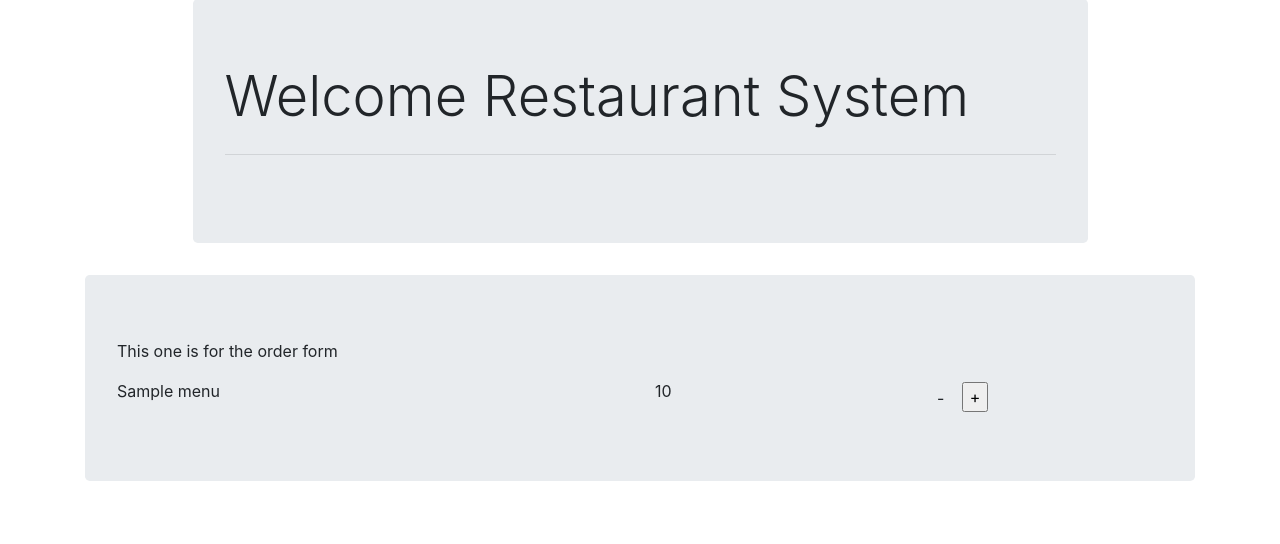
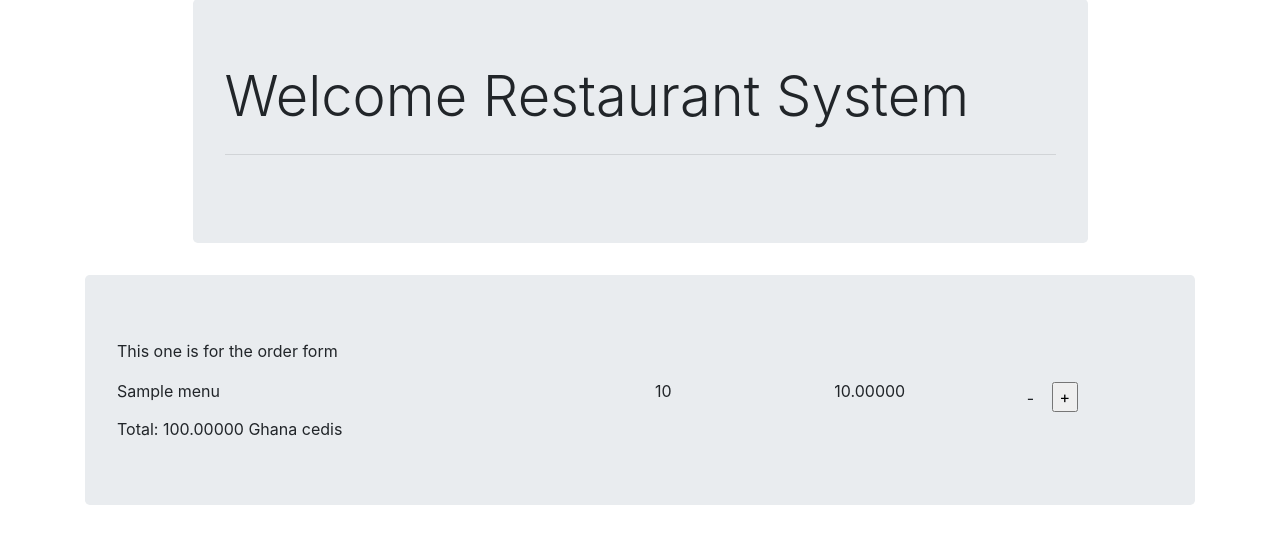
Before and after one commit to ChisengaSol/SEGroupProjectTwo, a Django app: page /orders/ in a window 1280 px wide. Shown: the part 105-649 px from the top of the page. Run offline with Django 3.2, Linux system fonts and the light colour scheme; a user stored in the database is signed in; tables that the repository leaves empty hold one stand-in row (values such as "Sample post"); some libraries are stand-ins or nearby versions.

Commit message:
total price

```diff
--- a/restaurant_system/models.py
+++ b/restaurant_system/models.py
@@ -43,13 +43,17 @@ class Payment(models.Model):
 class Orders(models.Model):
     DRAFT = 'draft'
     CONFIRMED = 'confirmed'
+    DECLINED = 'declined'
     CHOICES = (
         (DRAFT, 'draft'),
         (CONFIRMED , 'confirmed'),
+        (DECLINED, 'declined'),
     )
     menu = models.ManyToManyField(Menu)
     user = models.ForeignKey(User,on_delete=models.CASCADE)
     qty = models.IntegerField(default=1)
+    order_status = models.CharField(max_length=255, choices=CHOICES, default=DRAFT)
+
 
 class PaymentOrder(models.Model):
     payment = models.ForeignKey(Payment, on_delete=models.CASCADE)
--- a/restaurant_system/templates/restaurant_system/order.html
+++ b/restaurant_system/templates/restaurant_system/order.html
@@ -1,7 +1,10 @@
 {%extends "restaurant_system/base.html"%}
 {% block content %}
 <p>This one is for the order form</p>
+
+
 {% for order in meals %}
+
     {% for menu in order.menu.all %}
     <form action="/more_orders/" method="post">
     {% csrf_token %}
@@ -10,17 +13,20 @@
          {{menu.meal_name}}
         </div>
 
-        <div class="col-lg-3">
+        <div class="col-lg-2">
             {{order.qty}}
         </div>
 
-        <div class="col-lg-3">
+        <div class="col-lg-2">
+            {{menu.meal_price}}
+        </div>
+
+        <div class="col-lg-2">
             <!-- <a href="#" class="btn">+</a> -->
             <a href="#" class="btn">-</a>
                 <input name="mealname" type="hidden" value="{{menu.meal_name}}">
                 <input name="mealid" type="hidden" value="{{menu.id}}">
                 <input type="submit"  class="danger" value="+">
-
 
         </div>
     </div>
@@ -28,5 +34,7 @@
 
     {% endfor %}
 {% endfor %}
+<div>Total: {{ total_price }} Ghana cedis</div>
+
 {{data}}
 {% endblock content %}
--- a/restaurant_system/views.py
+++ b/restaurant_system/views.py
@@ -33,7 +33,6 @@ def getMenu(request):
     return render(request,'restaurant_system/menu.html',{'meals': meals, 'user': user})
 
 def Orderform(request):
-
     if request.POST:
 
         menu_id = request.POST.get("meal_id")
@@ -41,7 +40,7 @@ def Orderform(request):
 
         meal = Menu.objects.filter(id = menu_id)
         meal_obj = meal[0]
-        meal_order = Orders.objects.filter(user=request.user).filter(menu= meal_obj)
+        meal_order = Orders.objects.filter(user=request.user).filter(order_status='draft').filter(menu= meal_obj)
         if not meal_order :
             meal_order = Orders(user=request.user)
             meal_order.save()
@@ -60,7 +59,7 @@ def Orderform(request):
 
     else:
         meal_order = Orders.objects.filter(user = request.user)
-        return render(request,'restaurant_system/order.html', {"meals":meal_order})
+        return render(request,'restaurant_system/order.html', {"meals":meal_order, "total_price": totalPrice(meal_order)})
 
 def addOrder(req, id):
     if request.POST:
@@ -78,10 +77,7 @@ def addOrder(req, id):
         return redirect(request.path_info)
 
 
-
-
 def getOrders(request):
-
     return render(request, 'restaurant_system/orders.html', {"orders": meal_order})
 
 def getBill(request):
@@ -99,7 +95,6 @@ def pay(request):
     return render(request, 'restaurant_system/payment.html')
 
 def paymentconfirmation(request):
-    import pdb; pdb.set_trace()
     data = request.GET
     return render(request, 'restaurant_system/payment_confirmation.html', {"data":data})
 
@@ -114,3 +109,12 @@ def makeMoreOrders(request):
 
     else:
         return redirect("/orders/")
+
+
+def totalPrice(orders):
+    total = 0
+    for order in orders:
+        for meal in order.menu.all():
+            total = total + meal.meal_price * order.qty
+
+    return total
```
Also changed, not shown: restaurant_system/migrations/0011_orders_order_status.py (added).
